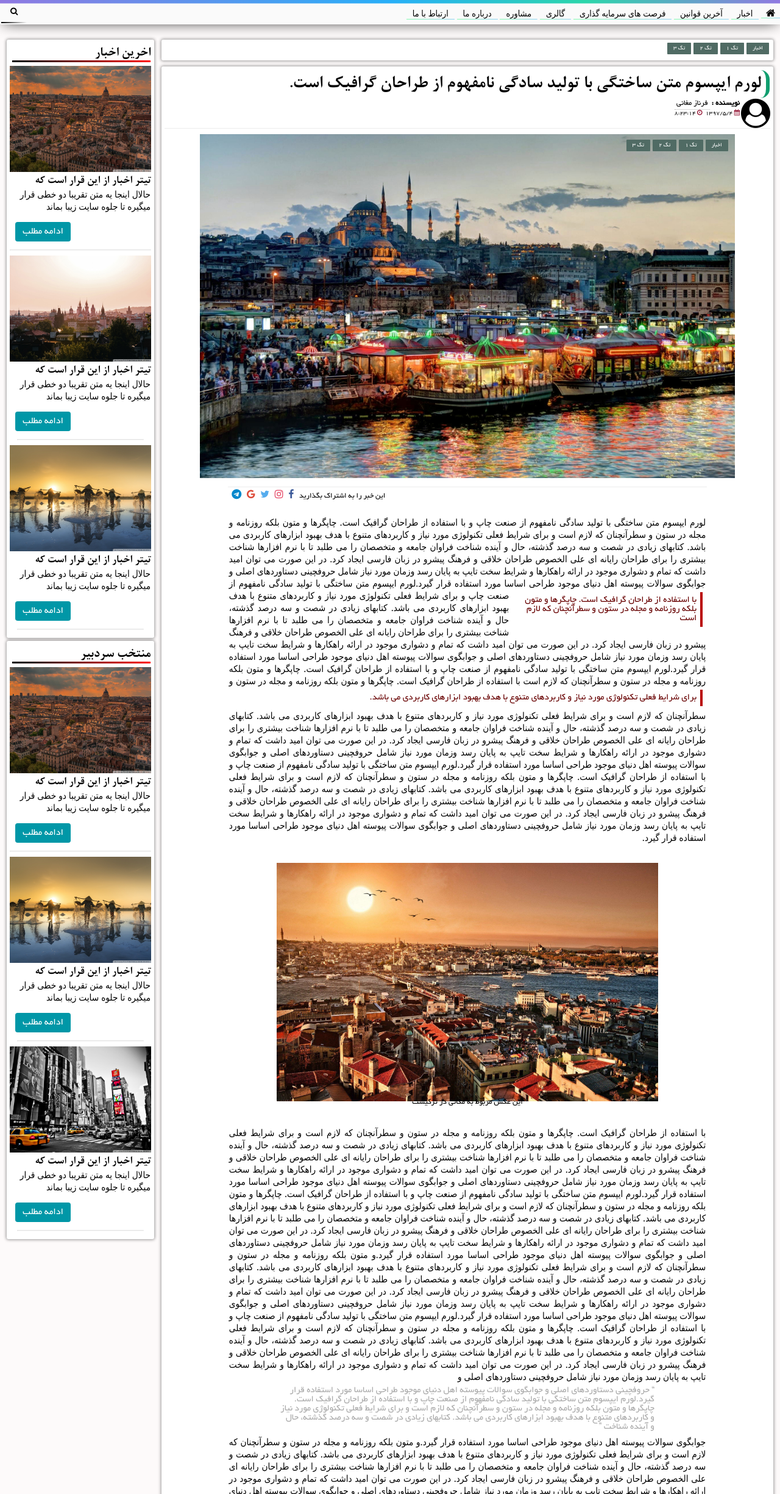
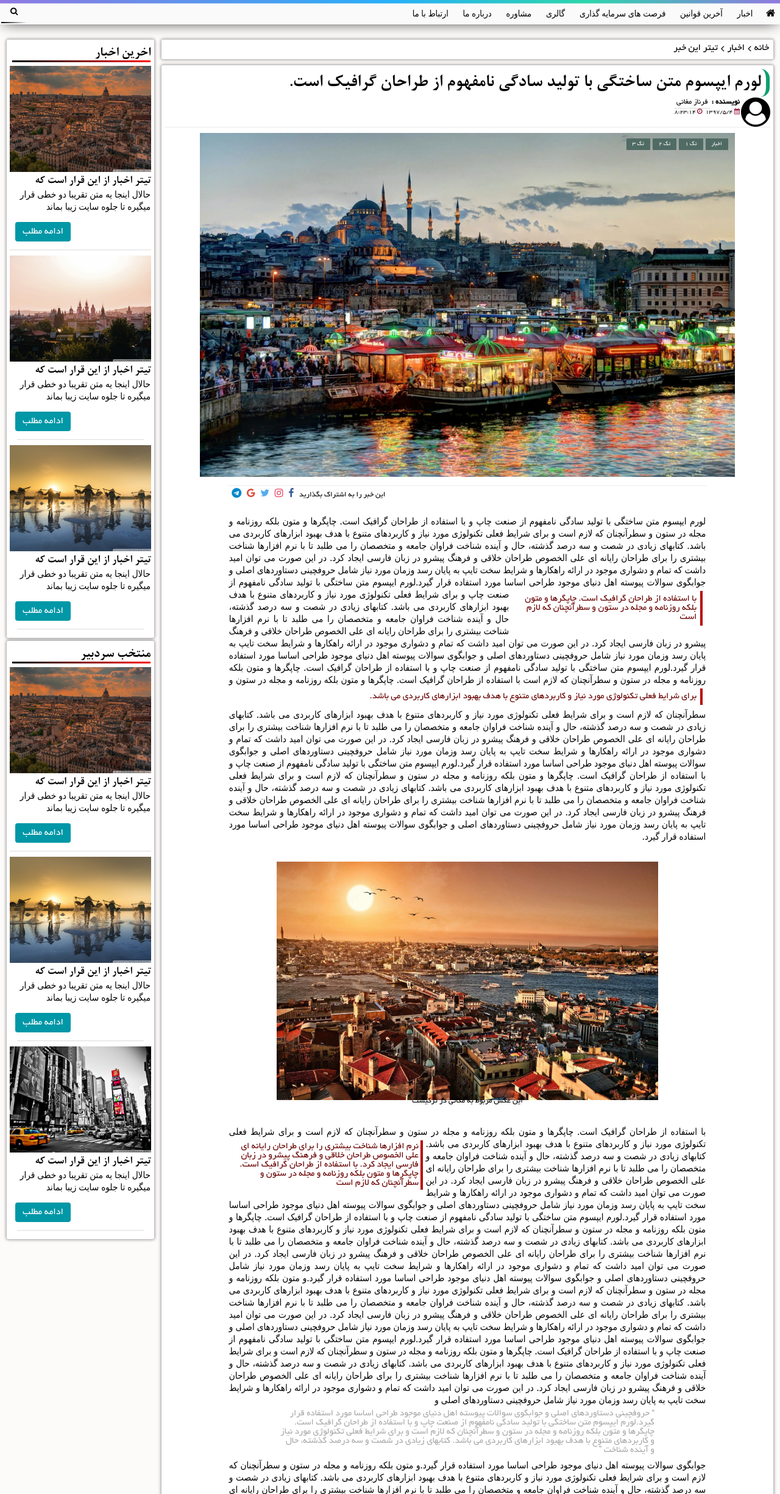
Before and after one commit to erfanwalker/new_v_Ipekeviz, a plain HTML site: page src/single_news.html in a window 1280 px wide. Shown: the top 2450 px of the page at 61% size. Drawn offline with nearby package versions, Linux system fonts and the light colour scheme; files whose address does not match are found by name.

Commit message:
changed navabr

```diff
--- a/src/css/footer.css
+++ b/src/css/footer.css
@@ -212,6 +212,7 @@
         -moz-border-radius: 0px 2px 2px 0px;
         -ms-border-radius: 0px 2px 2px 0px;
         -o-border-radius: 0px 2px 2px 0px;
+        padding: 8px 15px;
     }
 
     .footer button:hover {
@@ -228,6 +229,7 @@
         -moz-border-radius: 2px 0px 0px 2px;
         -ms-border-radius: 2px 0px 0px 2px;
         -o-border-radius: 2px 0px 0px 2px;
+        padding: 8px 15px;
     }
 
     @media only screen and (max-width: 720px) {
--- a/src/css/index.css
+++ b/src/css/index.css
@@ -337,8 +337,8 @@ body {
     transform-style: preserve-3d;
     opacity: 0;
     border-radius: 15px 15px 15px 15px;
-    border-left: 2px dashed rgb(48, 35, 224);
-    border-right: 2px dashed rgb(185, 17, 17);
+    border-left: 2px dashed rgb(0, 0, 0);
+    border-right: 2px dashed rgb(0, 0, 0);
 }
 
 .anim-book-txt-alt {
--- a/src/css/navbar.css
+++ b/src/css/navbar.css
@@ -75,7 +75,7 @@ nav.hidden {
     background-image: -o-linear-gradient(330deg, #84fab0 0%, #8fd3f4 100%);
     background-image: linear-gradient(120deg, #84fab0 0%, #8fd3f4 100%);
     background-repeat: no-repeat;
-    background-size: 100% 1px;
+    background-size: 100% 0px;
     background-position: 95% 75%;
     background-origin: border-box;
     text-align: center;
@@ -94,8 +94,9 @@ nav.hidden {
     background-image: linear-gradient(120deg, #84fab0 0%, #8fd3f4 100%);
     background-repeat: no-repeat;
     background-size: 100% 15%;
-    background-position: 95% 13%;
+    background-position: 95% 100%;
     background-origin: border-box;
+    /* border-bottom: 5px solid blue; */
 }
 
 .navbar .navbar--menu>ul li:first-of-type {
--- a/src/js/script.js
+++ b/src/js/script.js
@@ -118,7 +118,7 @@ $(document).ready(() => {
             scrollPos = curScrollPos;
         }
         let btnScrollUpFade = (scrlTop) => {
-            if (scrlTop >= 300) { // If page is scrolled more than 50px
+            if (scrlTop >= 800) { // If page is scrolled more than 50px
                 $('.button--scroll-up').fadeIn(200); // Fade in the arrow
             } else {
                 $('.button--scroll-up').fadeOut(200); // Else fade out the arrow
--- a/src/single_news.html
+++ b/src/single_news.html
@@ -107,17 +107,18 @@
                 <section class="col-lg-2 m-col-xl-2 t-col-lg-1 flex-row flex-wrap auto-height">
                     <!--tags-->
                     <div class="comp-card col-xl-2 m-col-xl-2">
-                        <div class="flex-row flex-wrap tag-wrapper">
-                            <span class="tag"><a href="#">اخبار</a></span>
-                            <span class="tag"><a href="#">تگ 1</a></span>
-                            <span class="tag"><a href="#">تگ 2</a></span>
-                            <span class="tag"><a href="#">تگ 3</a></span>
+                        <div class="flex-row flex-wrap">
+                            <span><a href="index.html" class="c-black">خانه</a></span>
+                            <span><i class="fa fa-angle-left"></i></span>
+                            <span><a href="news_d_page.html" class="c-black">اخبار</a></span>
+                            <span><i class="fa fa-angle-left"></i></span>
+                            <span><a href="single_news.html" class="c-black">تیتر این خبر</a></span>
                         </div>
                     </div>
                     <!--tags end-->
 
                     <!--article-->
-                    <article class="comp-card col-xl-2 sm-pad auto-height">
+                    <article class="comp-card col-xl-2 sm-pad auto-height element">
 
                         <!--article header-->
                         <div class="flex-col flex-wrap h-flex-start border-btm">
@@ -192,18 +193,19 @@
                                     </figure>
                                 </div>
                                 <p class="txt-justify">
-                                    با استفاده از طراحان گرافیک است. چاپگرها و متون بلکه روزنامه و مجله در ستون و سطرآنچنان که لازم است و برای شرایط فعلی تکنولوژی مورد نیاز و کاربردهای متنوع با هدف بهبود ابزارهای کاربردی می باشد. کتابهای زیادی در شصت و سه درصد گذشته، حال و آینده شناخت فراوان
-                                    جامعه و متخصصان را می طلبد تا با نرم افزارها شناخت بیشتری را برای طراحان رایانه ای علی الخصوص طراحان خلاقی و فرهنگ پیشرو در زبان فارسی ایجاد کرد. در این صورت می توان امید داشت که تمام و دشواری موجود در ارائه راهکارها
-                                    و شرایط سخت تایپ به پایان رسد وزمان مورد نیاز شامل حروفچینی دستاوردهای اصلی و جوابگوی سوالات پیوسته اهل دنیای موجود طراحی اساسا مورد استفاده قرار گیرد.لورم ایپسوم متن ساختگی با تولید سادگی نامفهوم از صنعت چاپ و با استفاده
-                                    از طراحان گرافیک است. چاپگرها و متون بلکه روزنامه و مجله در ستون و سطرآنچنان که لازم است و برای شرایط فعلی تکنولوژی مورد نیاز و کاربردهای متنوع با هدف بهبود ابزارهای کاربردی می باشد. کتابهای زیادی در شصت و سه درصد گذشته،
-                                    حال و آینده شناخت فراوان جامعه و متخصصان را می طلبد تا با نرم افزارها شناخت بیشتری را برای طراحان رایانه ای علی الخصوص طراحان خلاقی و فرهنگ پیشرو در زبان فارسی ایجاد کرد. در این صورت می توان امید داشت که تمام و دشواری
-                                    موجود در ارائه راهکارها و شرایط سخت تایپ به پایان رسد وزمان مورد نیاز شامل حروفچینی دستاوردهای اصلی و جوابگوی سوالات پیوسته اهل دنیای موجود طراحی اساسا مورد استفاده قرار گیرد.و متون بلکه روزنامه و مجله در ستون و سطرآنچنان
-                                    که لازم است و برای شرایط فعلی تکنولوژی مورد نیاز و کاربردهای متنوع با هدف بهبود ابزارهای کاربردی می باشد. کتابهای زیادی در شصت و سه درصد گذشته، حال و آینده شناخت فراوان جامعه و متخصصان را می طلبد تا با نرم افزارها شناخت
-                                    بیشتری را برای طراحان رایانه ای علی الخصوص طراحان خلاقی و فرهنگ پیشرو در زبان فارسی ایجاد کرد. در این صورت می توان امید داشت که تمام و دشواری موجود در ارائه راهکارها و شرایط سخت تایپ به پایان رسد وزمان مورد نیاز شامل
-                                    حروفچینی دستاوردهای اصلی و جوابگوی سوالات پیوسته اهل دنیای موجود طراحی اساسا مورد استفاده قرار گیرد.لورم ایپسوم متن ساختگی با تولید سادگی نامفهوم از صنعت چاپ و با استفاده از طراحان گرافیک است. چاپگرها و متون بلکه روزنامه
-                                    و مجله در ستون و سطرآنچنان که لازم است و برای شرایط فعلی تکنولوژی مورد نیاز و کاربردهای متنوع با هدف بهبود ابزارهای کاربردی می باشد. کتابهای زیادی در شصت و سه درصد گذشته، حال و آینده شناخت فراوان جامعه و متخصصان را
-                                    می طلبد تا با نرم افزارها شناخت بیشتری را برای طراحان رایانه ای علی الخصوص طراحان خلاقی و فرهنگ پیشرو در زبان فارسی ایجاد کرد. در این صورت می توان امید داشت که تمام و دشواری موجود در ارائه راهکارها و شرایط سخت تایپ
-                                    به پایان رسد وزمان مورد نیاز شامل حروفچینی دستاوردهای اصلی و
+                                    با استفاده از طراحان گرافیک است. چاپگرها و متون بلکه روزنامه و مجله در ستون و سطرآنچنان که لازم است و برای شرایط فعلی تکنولوژی مورد نیاز و کاربردهای متنوع با هدف بهبود ابزارهای کاربردی می باشد.<span class="float-l i-txt col-sm-2 t-col-md-1 m-col-xl-2 xs-pad">نرم افزارها شناخت بیشتری را برای طراحان رایانه ای علی الخصوص طراحان خلاقی و فرهنگ پیشرو در زبان فارسی ایجاد کرد.
+                                        با استفاده از طراحان گرافیک است. چاپگرها و متون بلکه روزنامه و مجله در ستون و سطرآنچنان که لازم است
+                                    </span> کتابهای زیادی در شصت و سه درصد گذشته، حال و آینده شناخت فراوان جامعه و متخصصان را می طلبد تا با نرم افزارها شناخت بیشتری را برای طراحان رایانه ای علی الخصوص طراحان خلاقی و فرهنگ پیشرو در زبان فارسی ایجاد کرد.
+                                    در این صورت می توان امید داشت که تمام و دشواری موجود در ارائه راهکارها و شرایط سخت تایپ به پایان رسد وزمان مورد نیاز شامل حروفچینی دستاوردهای اصلی و جوابگوی سوالات پیوسته اهل دنیای موجود طراحی اساسا مورد استفاده قرار
+                                    گیرد.لورم ایپسوم متن ساختگی با تولید سادگی نامفهوم از صنعت چاپ و با استفاده از طراحان گرافیک است. چاپگرها و متون بلکه روزنامه و مجله در ستون و سطرآنچنان که لازم است و برای شرایط فعلی تکنولوژی مورد نیاز و کاربردهای متنوع
+                                    با هدف بهبود ابزارهای کاربردی می باشد. کتابهای زیادی در شصت و سه درصد گذشته، حال و آینده شناخت فراوان جامعه و متخصصان را می طلبد تا با نرم افزارها شناخت بیشتری را برای طراحان رایانه ای علی الخصوص طراحان خلاقی و فرهنگ
+                                    پیشرو در زبان فارسی ایجاد کرد. در این صورت می توان امید داشت که تمام و دشواری موجود در ارائه راهکارها و شرایط سخت تایپ به پایان رسد وزمان مورد نیاز شامل حروفچینی دستاوردهای اصلی و جوابگوی سوالات پیوسته اهل دنیای موجود
+                                    طراحی اساسا مورد استفاده قرار گیرد.و متون بلکه روزنامه و مجله در ستون و سطرآنچنان که لازم است و برای شرایط فعلی تکنولوژی مورد نیاز و کاربردهای متنوع با هدف بهبود ابزارهای کاربردی می باشد. کتابهای زیادی در شصت و سه درصد
+                                    گذشته، حال و آینده شناخت فراوان جامعه و متخصصان را می طلبد تا با نرم افزارها شناخت بیشتری را برای طراحان رایانه ای علی الخصوص طراحان خلاقی و فرهنگ پیشرو در زبان فارسی ایجاد کرد. در این صورت می توان امید داشت که تمام
+                                    و دشواری موجود در ارائه راهکارها و شرایط سخت تایپ به پایان رسد وزمان مورد نیاز شامل حروفچینی دستاوردهای اصلی و جوابگوی سوالات پیوسته اهل دنیای موجود طراحی اساسا مورد استفاده قرار گیرد.لورم ایپسوم متن ساختگی با تولید
+                                    سادگی نامفهوم از صنعت چاپ و با استفاده از طراحان گرافیک است. چاپگرها و متون بلکه روزنامه و مجله در ستون و سطرآنچنان که لازم است و برای شرایط فعلی تکنولوژی مورد نیاز و کاربردهای متنوع با هدف بهبود ابزارهای کاربردی می
+                                    باشد. کتابهای زیادی در شصت و سه درصد گذشته، حال و آینده شناخت فراوان جامعه و متخصصان را می طلبد تا با نرم افزارها شناخت بیشتری را برای طراحان رایانه ای علی الخصوص طراحان خلاقی و فرهنگ پیشرو در زبان فارسی ایجاد کرد.
+                                    در این صورت می توان امید داشت که تمام و دشواری موجود در ارائه راهکارها و شرایط سخت تایپ به پایان رسد وزمان مورد نیاز شامل حروفچینی دستاوردهای اصلی و
                                     <q class="sm-pad col-lg-2 t-col-xl-1 m-col-xl-2 h-center m-md-pad quote">
                                         حروفچینی دستاوردهای اصلی و جوابگوی سوالات پیوسته اهل دنیای موجود طراحی اساسا مورد استفاده قرار گیرد.لورم ایپسوم متن ساختگی با تولید سادگی نامفهوم از صنعت چاپ و با استفاده از طراحان گرافیک است. چاپگرها و متون بلکه روزنامه و مجله در ستون و سطرآنچنان که لازم است و برای شرایط فعلی تکنولوژی مورد نیاز و کاربردهای متنوع با هدف بهبود ابزارهای کاربردی می باشد. کتابهای زیادی در شصت و سه درصد گذشته، حال و آینده شناخت
                                 </q> جوابگوی سوالات پیوسته اهل دنیای موجود طراحی اساسا مورد استفاده قرار گیرد.و متون بلکه روزنامه و مجله در ستون و سطرآنچنان که لازم است و برای شرایط فعلی تکنولوژی مورد نیاز و کاربردهای
@@ -240,8 +242,8 @@
                             <!--article footer end-->
                         </div>
                     </article>
+
                     <!--article end-->
-
                 </section>
                 <!--side section-->
                 <section class="side-bar col-xs-2 t-col-sm-1">
@@ -394,7 +396,6 @@
 
 
 
-
     <!--footer-->
 
     <footer class="footer">
@@ -515,6 +516,9 @@
         </div>
     </footer>
 
+    <div class="button--scroll-up right-bottom sm-pad"><i class="fa fa-chevron-up"></i></div>
+
+
     <!--footer end-->
 
     <script src="https://ajax.googleapis.com/ajax/libs/jquery/3.3.1/jquery.min.js"></script>
```
Also changed, not shown: src/Academic advice.html (+7 -0 lines), src/Immigration advice.html (+6 -0 lines), src/Investment Advice.html (+3 -0 lines), src/about_us.html (+1 -0 lines), src/contact_us.html (+3 -0 lines), src/css/css.css (+8 -0 lines), src/gallery.html (+1 -0 lines), src/index.html (+6 -1 lines), src/investment opportunities.html (+3 -0 lines), src/last_rules.html (+3 -4 lines), src/news_d_page.html (+1 -0 lines).
